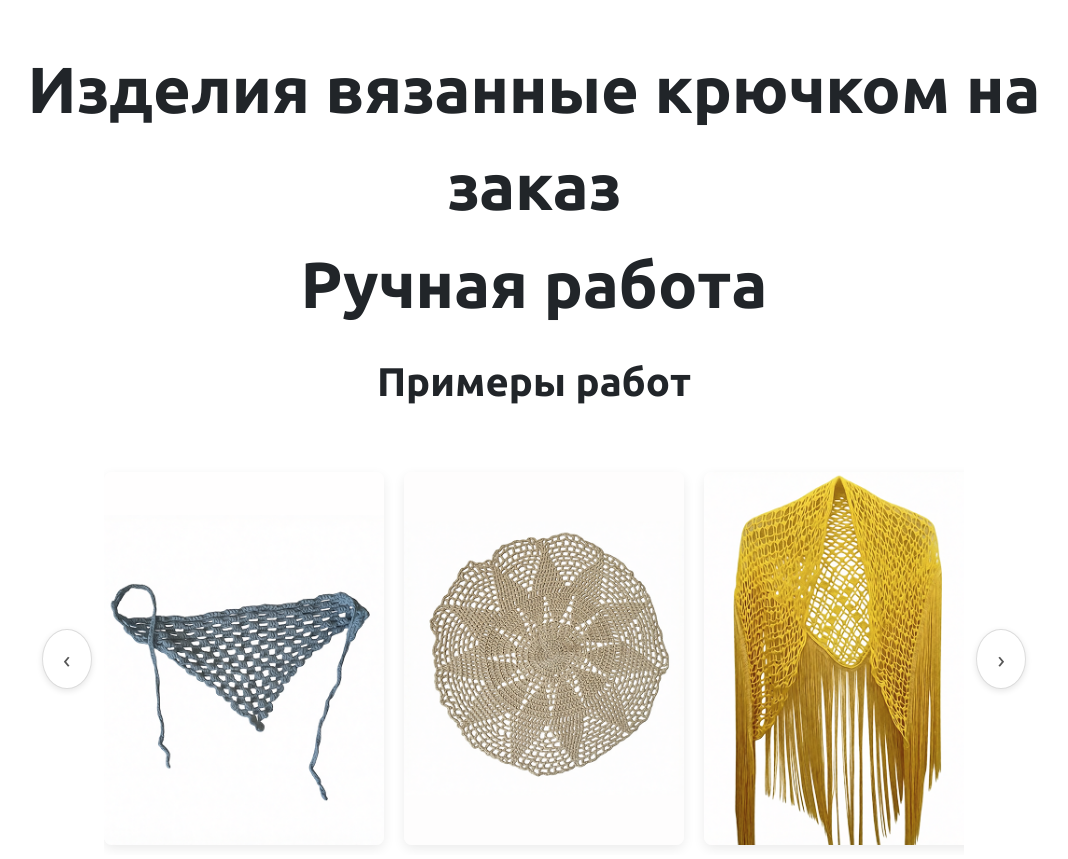
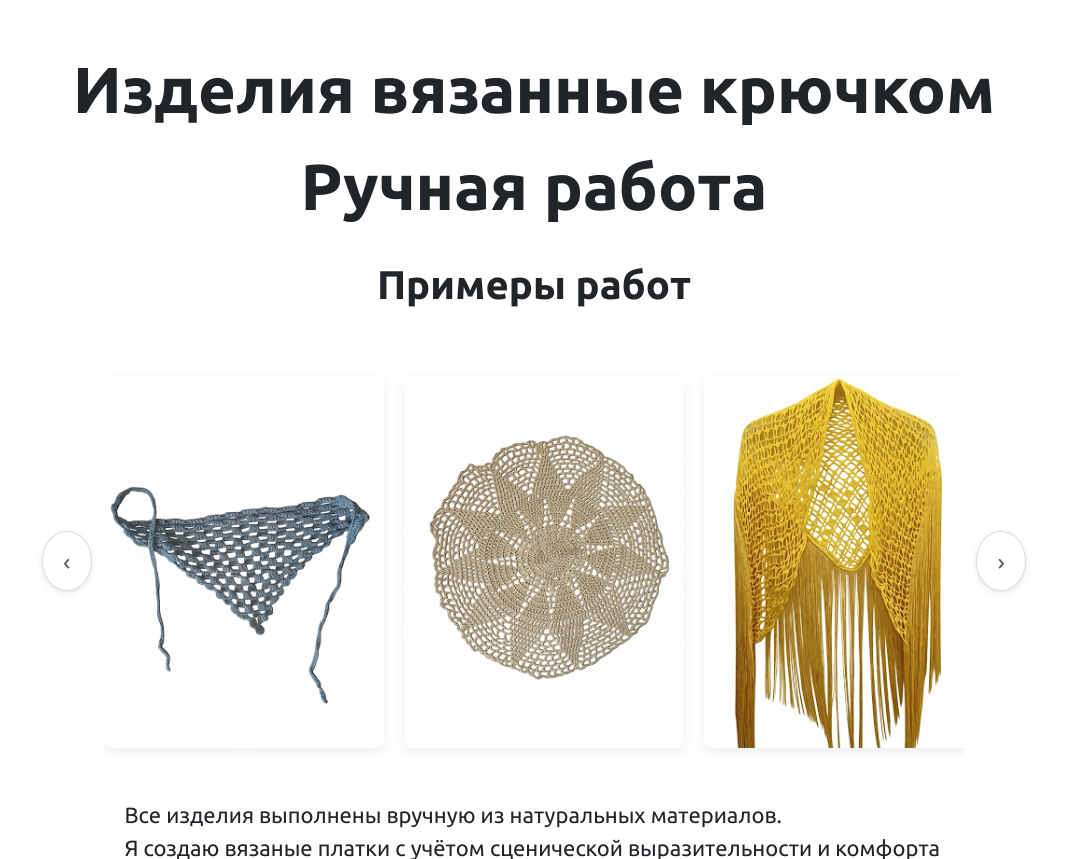
Before and after one commit to mishytka228mi2900-hub/silkmoney, a Flask app: page / in a window 1280 px wide. Shown: the part 94-953 px from the top of the page, without its empty margins (106-1174 px from the left). Run offline with Flask 3, Linux system fonts and the light colour scheme.

Commit message:
на заказ убрано

```diff
--- a/templates/index.html
+++ b/templates/index.html
@@ -5,7 +5,7 @@
 {% block content %}
     <!-- Галерея работ -->
     <div class="gallery-section">
-        <p class="main-text">Изделия вязанные крючком на заказ<br>Ручная работа</p>
+        <p class="main-text">Изделия вязанные крючком<!--на заказ--><br>Ручная работа</p>
         <p class="exemples">Примеры работ</p>
 
         <!-- Большие дисплеи -->
```
